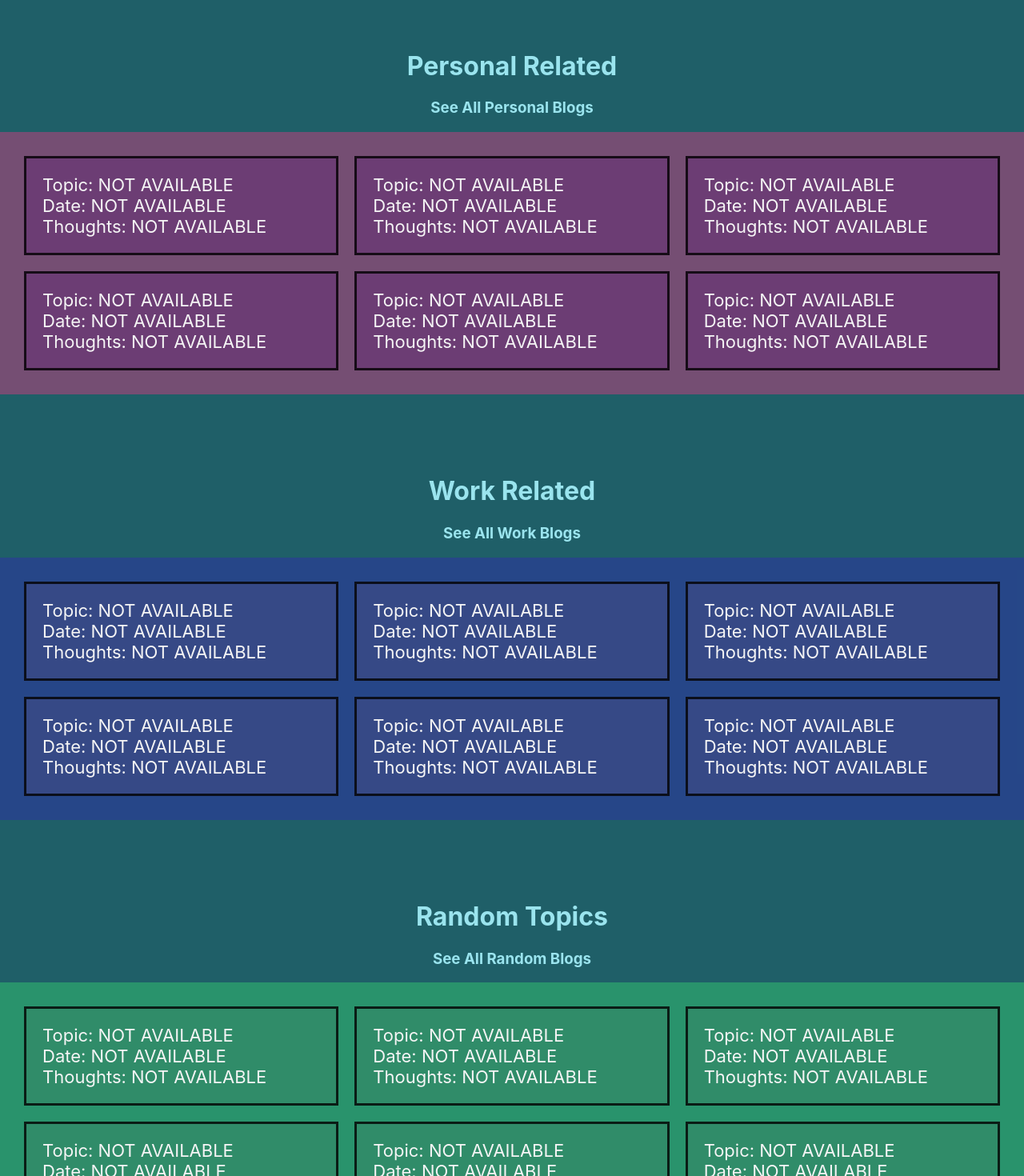
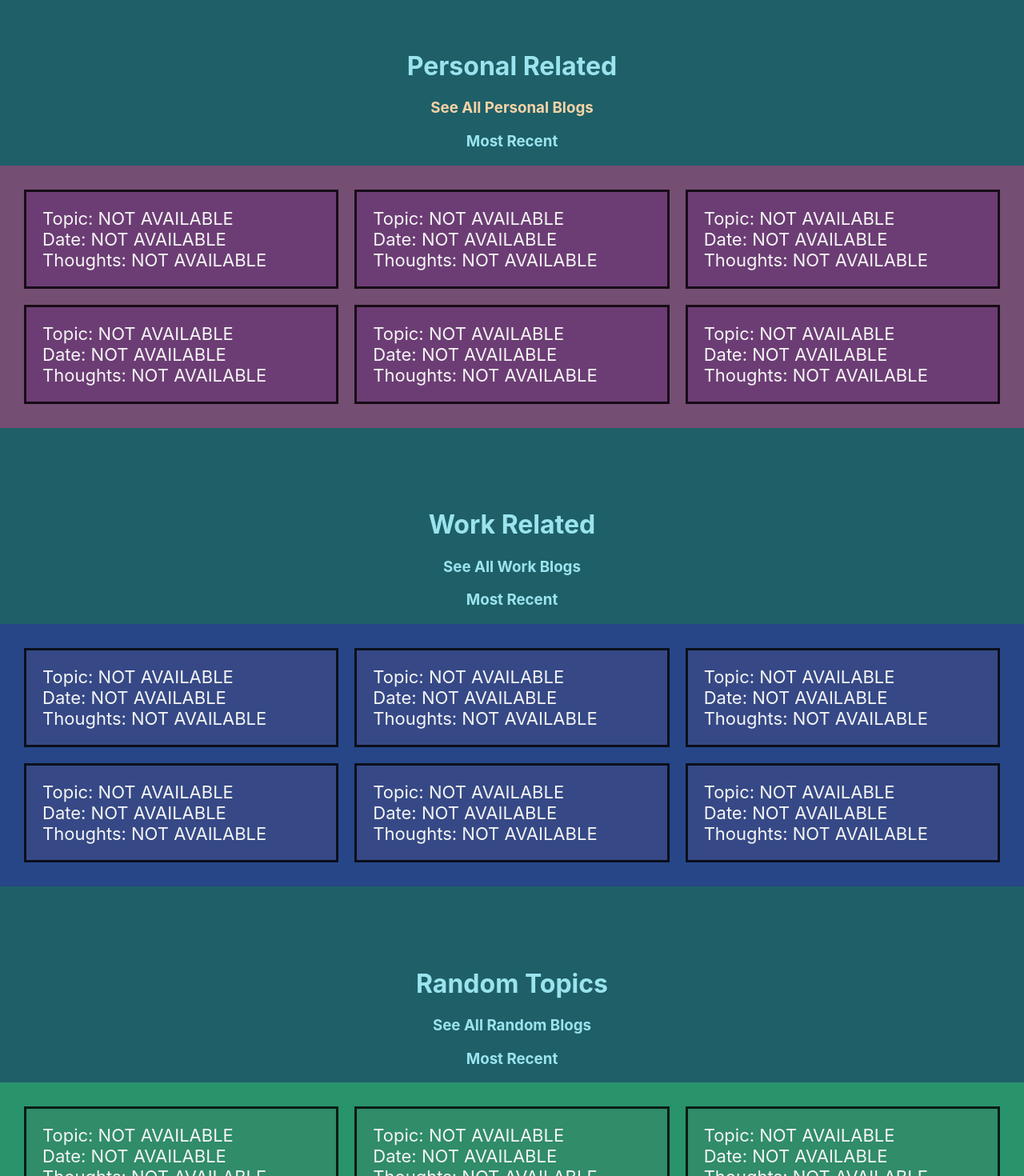
Before and after one commit to CoderNamedNick/Blog, a React (Create React App) app: page / in a window 1280 px wide. Shown: the part 1320-2790 px from the top of the page at 80% size. Built offline with nearby package versions, Linux system fonts and the light colour scheme.

Commit message:
made homepage links

```diff
--- a/src/HomePage.js
+++ b/src/HomePage.js
@@ -90,8 +90,9 @@ const HomePage = () => {
       <br></br>
       <div>
         <h1>Personal Related</h1>
-        <h3>See All Personal Blogs</h3>
+        <Link to="/PersonalBlogs"><h3>See All Personal Blogs</h3></Link>
       </div>
+      <h3>Most Recent</h3>
       <div className="Family-Blogs-Grid-Container">
         <div className="Family-Grid-Items">
           Topic: NOT AVAILABLE
@@ -144,6 +145,7 @@ const HomePage = () => {
         <h1>Work Related</h1>
         <h3>See All Work Blogs</h3>
       </div>
+      <h3>Most Recent</h3>
       <div className="Work-Blogs-Grid-Container">
         <div className="Work-Grid-Items">
           Topic: NOT AVAILABLE
@@ -196,6 +198,7 @@ const HomePage = () => {
         <h1>Random Topics</h1>
         <h3>See All Random Blogs</h3>
       </div>
+      <h3>Most Recent</h3>
       <div className="Random-Blogs-Grid-Container">
         <div className="Random-Grid-Items">
           Topic: NOT AVAILABLE
```
